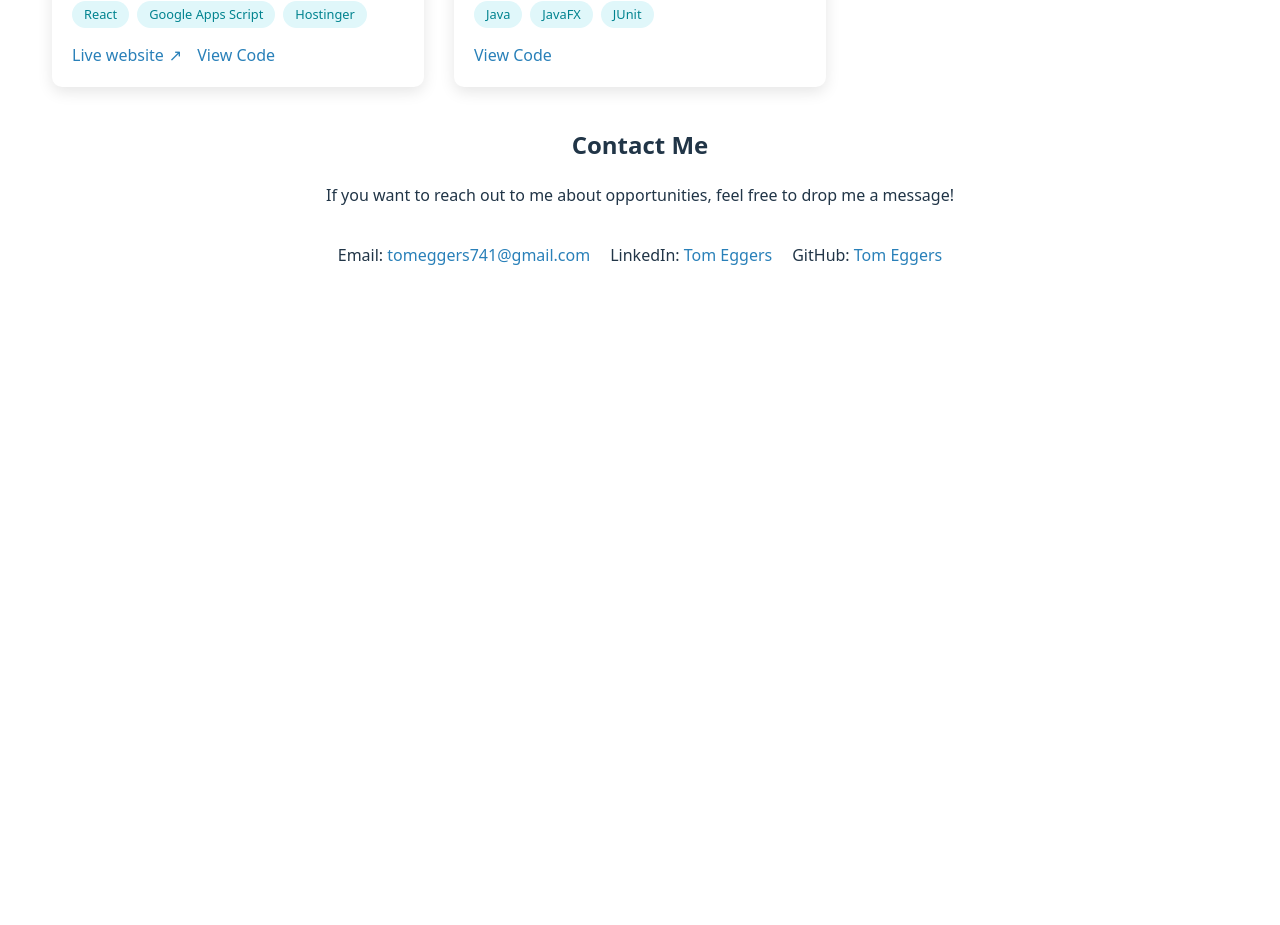
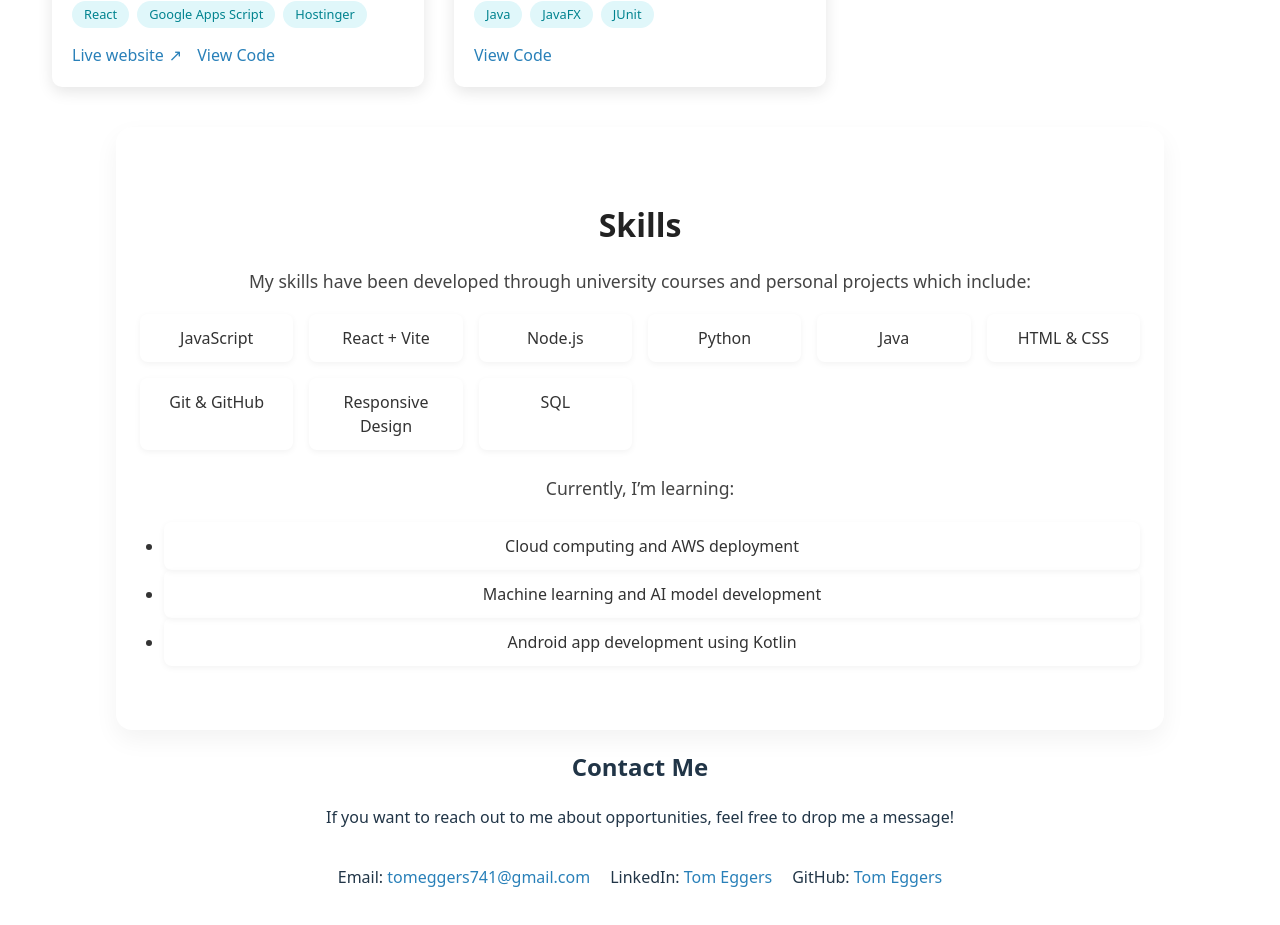
Before and after one commit to tomeggers/tomeggers.github.io, a React (Vite) app: page / in a window 1280 px wide. Shown: the part 1413-2338 px from the top of the page. Before the commit the page ends 1788 px from the top, so only its background shows below. Built offline with nearby package versions, Linux system fonts and the light colour scheme.

Commit message:
Made skills section

```diff
--- a/src/Pages/home.jsx
+++ b/src/Pages/home.jsx
@@ -10,6 +10,7 @@ function Home() {
     { id: 'home', title: 'Home' },
     { id: 'about', title: 'About' },
     { id: 'projects', title: 'Projects' },
+    { id: 'skills', title: 'Skills' },
     { id: 'contact', title: 'Contact' }
   ];
 
@@ -103,6 +104,34 @@ function Home() {
                 </div>
                 </div>
             </section>
+            <section id="skills" className="skills-section">
+              <h2 className="section-title">Skills</h2>
+              <p className="skills-intro">
+                My skills have been developed through university courses and personal projects which include:
+              </p>
+
+              <ul className="skills-grid">
+                <li>JavaScript</li>
+                <li>React + Vite</li>
+                <li>Node.js</li>
+                <li>Python</li>
+                <li>Java</li>
+                <li>HTML & CSS</li>
+                <li>Git & GitHub</li>
+                <li>Responsive Design</li>
+                <li>SQL</li>
+              </ul>
+
+              <p className="skills-description">
+                Currently, I’m learning:
+              </p>
+
+              <ul className="learning-list">
+                <li>Cloud computing and AWS deployment</li>
+                <li>Machine learning and AI model development</li>
+                <li>Android app development using Kotlin</li>
+              </ul>
+            </section>
 
 
         <section id="contact" className="section">
--- a/src/portfolio-pages-css/home.css
+++ b/src/portfolio-pages-css/home.css
@@ -112,6 +112,63 @@
   text-decoration: underline;
 }
 
+.skills-section {
+  padding: 3rem 1.5rem;
+  border-radius: 1rem;
+  max-width: 1000px;
+  margin: 0 auto;
+  box-shadow: 0 10px 25px rgba(0, 0, 0, 0.05);
+  background: rgb(255, 255, 255);
+
+}
+
+.section-title {
+  font-size: 2rem;
+  text-align: center;
+  margin-bottom: 1rem;
+  color: #222;
+}
+
+.skills-intro,
+.skills-description {
+  font-size: 1.1rem;
+  line-height: 1.6;
+  color: #444;
+  margin-bottom: 1.2rem;
+}
+
+.skills-grid {
+  display: grid;
+  grid-template-columns: repeat(auto-fit, minmax(140px, 1fr));
+  gap: 1rem;
+  padding: 0;
+  margin: 0 0 1.5rem 0;
+  list-style: none;
+}
+
+.skills-grid li,
+.learning-list li {
+  padding: 0.75rem 1rem;
+  border-radius: 8px;
+  text-align: center;
+  font-weight: 500;
+  color: #333;
+  box-shadow: 0 2px 6px rgba(0, 0, 0, 0.05);
+  transition: transform 0.2s ease;
+}
+
+.skills-grid li:hover,
+.learning-list li:hover {
+  transform: scale(1.05);
+}
+
+.learning-list {
+  list-style-type: disc;
+  padding-left: 1.5rem;
+  color: #444;
+}
+
+
 .contact-links {
   margin-top: 20px;
   font-size: 16px;
```
